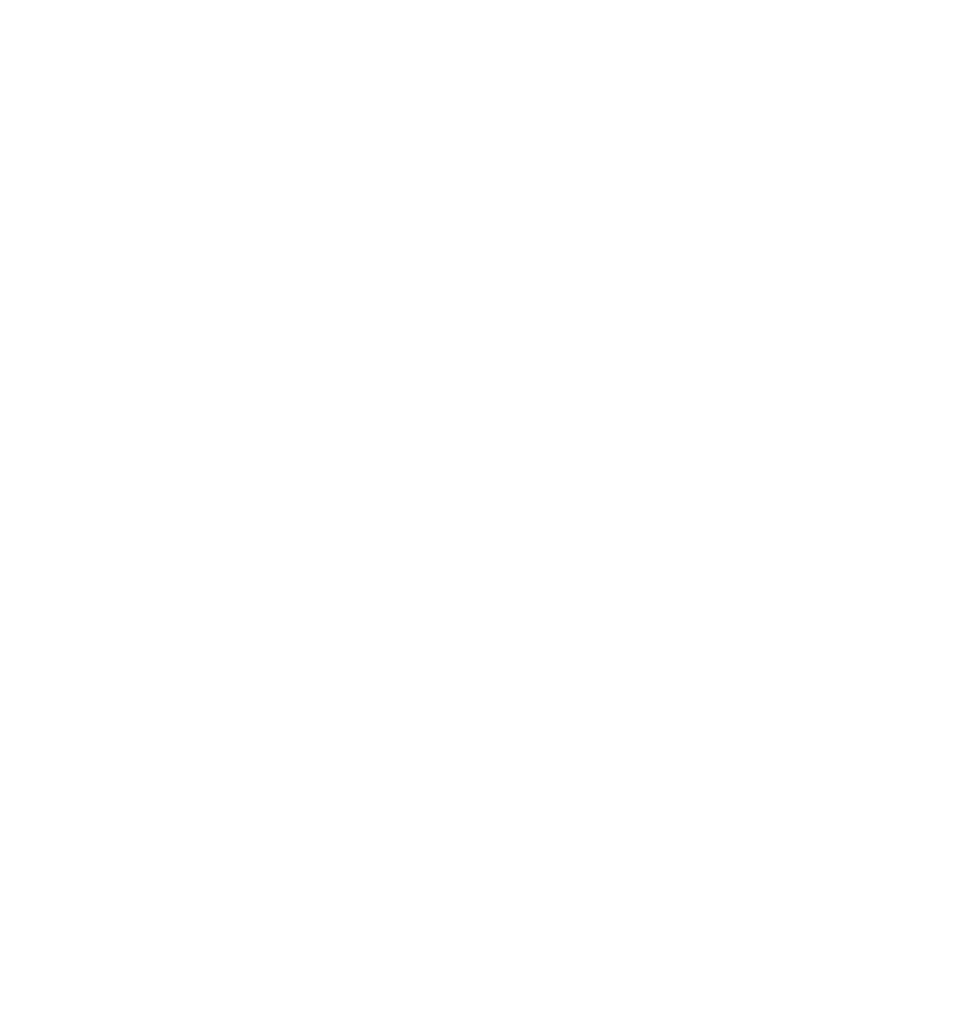
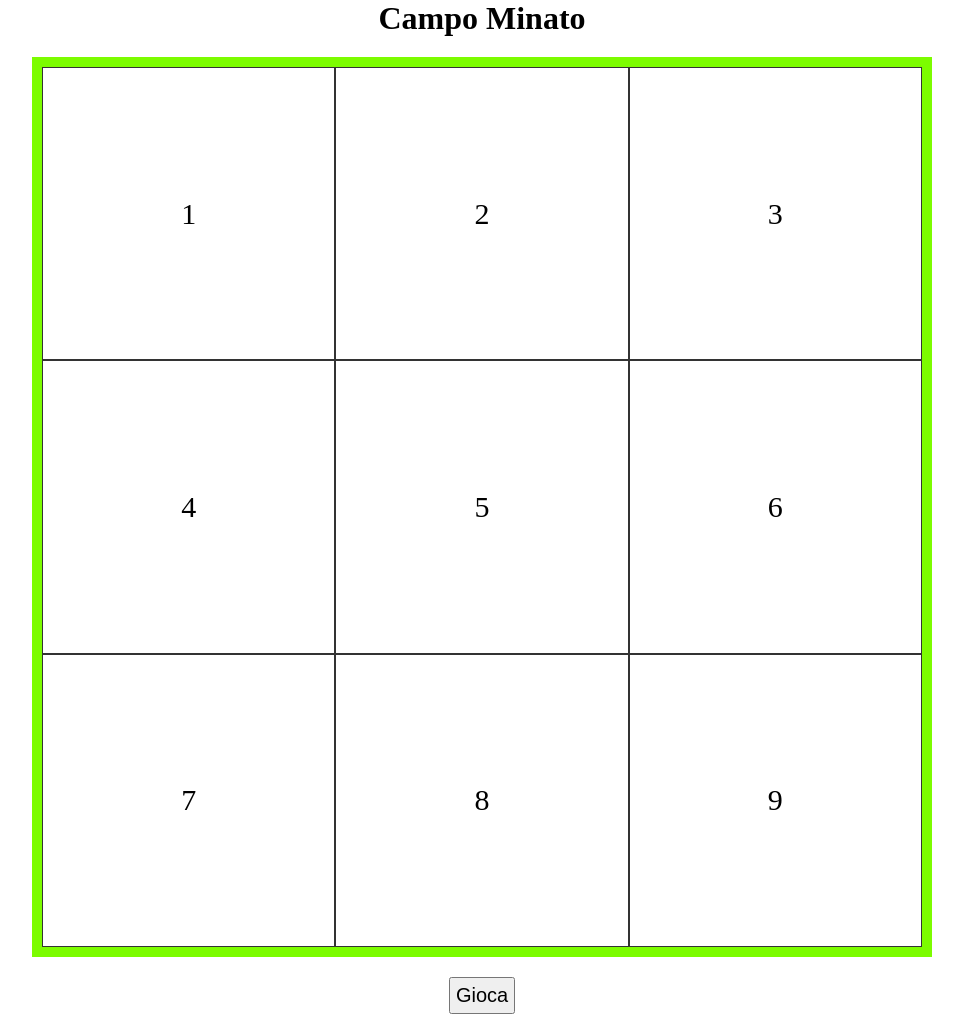
Before and after one commit to DavideCavallotto/js-campominato-grid, a plain HTML site: page index.html in a window 1280 px wide. Shown: the whole page, without its empty margins (158-1121 px from the left). Before the commit the page ends 800 px from the top, so only its background shows below. Drawn offline with Linux system fonts and the light colour scheme.

Commit message:
add grid and stylized

```diff
--- a/css/style.css
+++ b/css/style.css
@@ -0,0 +1,45 @@
+* {
+    margin: 0;
+    padding: 0;
+    box-sizing: border-box;
+}
+
+.container {
+  max-width: 900px;
+  text-align: center;
+  margin: 0 auto;
+}
+
+.grid-container {
+    display: flex;
+    flex-wrap: wrap;
+    grid-template-columns: auto auto auto;
+    background-color: lawngreen;
+    padding: 10px;
+    margin-bottom: 20px;
+  }
+  .grid-item {
+    width: calc(100%/3);
+    display: flex;
+    justify-content: center;
+    align-items: center;
+    background-color: white;
+    border: 1px solid rgba(0, 0, 0, 0.8);
+    padding: 20px;
+    font-size: 30px;
+    aspect-ratio: 1;
+  }
+
+  #play-btn {
+    font-size: 20px;
+    padding: 5px;
+    cursor: pointer;
+  }
+
+  .header-title {
+    margin-bottom: 20px;
+  }
+
+  .cyan-cell {
+    background-color: lightcyan;
+  }
--- a/index.html
+++ b/index.html
@@ -7,7 +7,28 @@
     <link rel="stylesheet" href="./css/style.css">
 </head>
 <body>
+    <div class="container">
+        <header>
+            <h1 class="header-title">Campo Minato</h1>
+        </header>
+        <main>
+            <div class="grid-container">
+                <div class="grid-item">1</div>
+                <div class="grid-item">2</div>
+                <div class="grid-item">3</div>
+                <div class="grid-item">4</div>
+                <div class="grid-item">5</div>
+                <div class="grid-item">6</div>
+                <div class="grid-item">7</div>
+                <div class="grid-item">8</div>
+                <div class="grid-item">9</div>
 
+            </div>
+            <button id="play-btn">Gioca</button>
+
+        </main>
+
+    </div>
 <script src="./script.js"></script>
 </body>
 </html>
```
